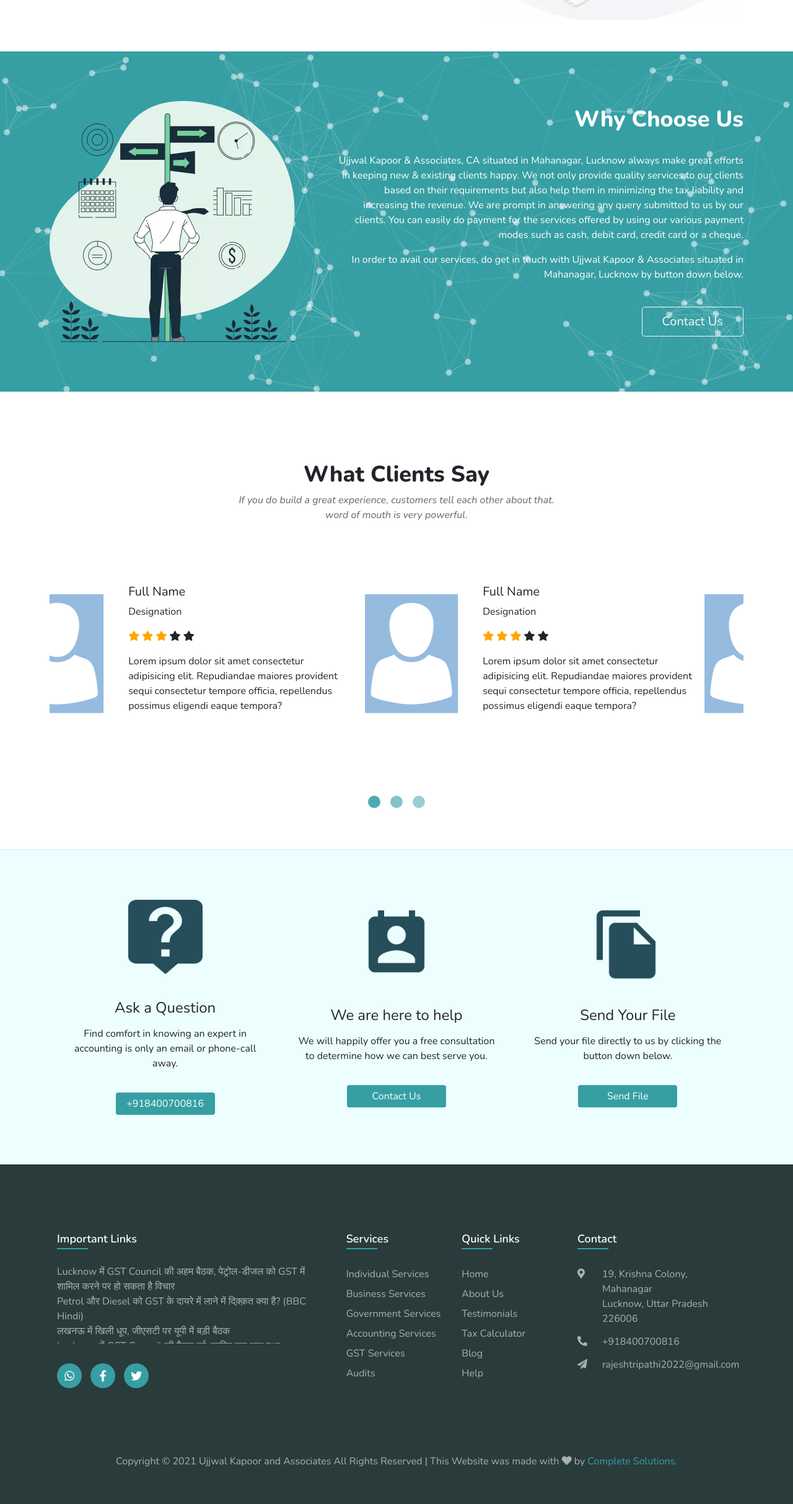
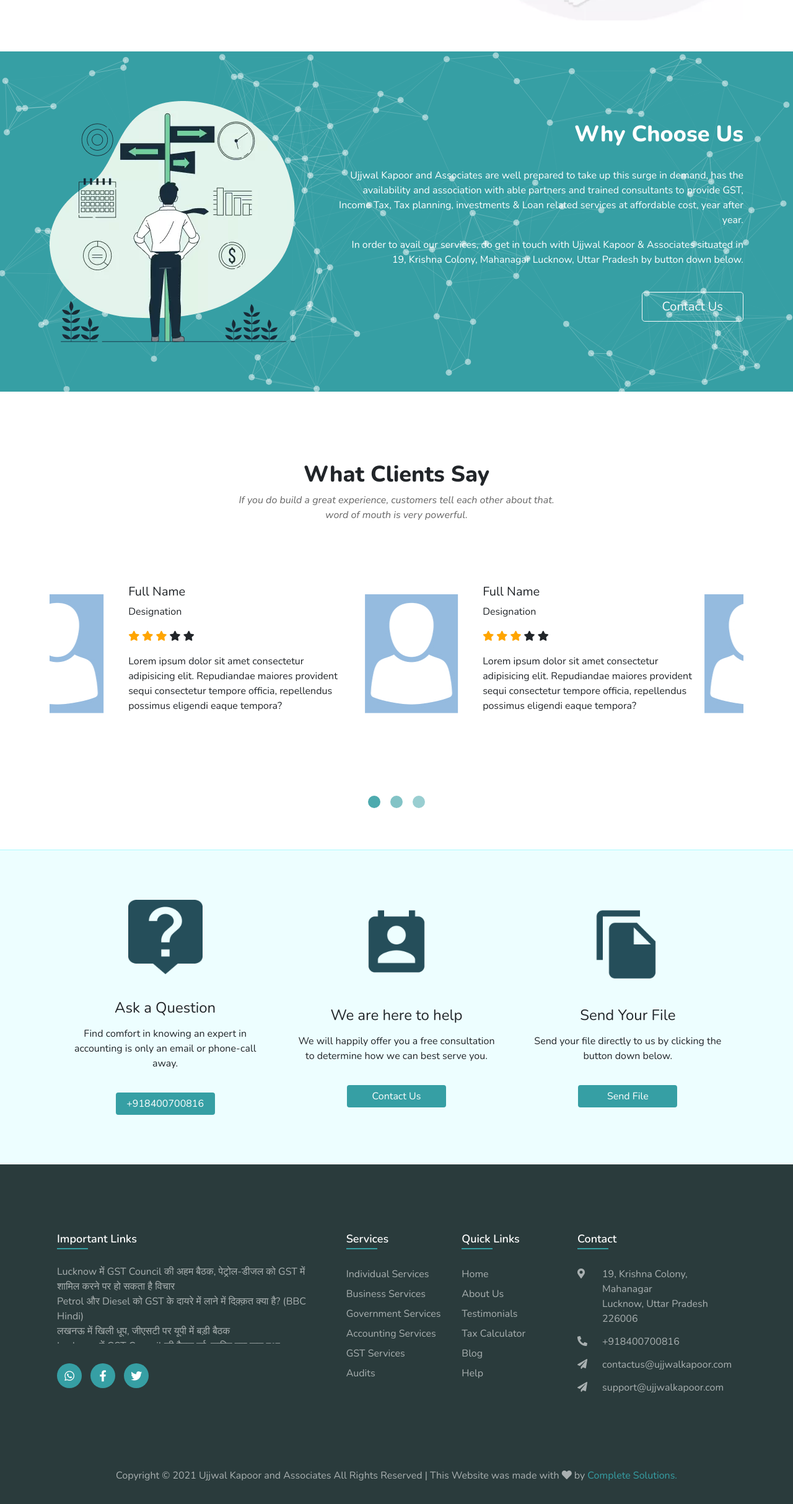
Before and after one commit to luffylovesmeat/ujjwal-kapoor-consultancy-website, a plain HTML site: page index.html in a window 1280 px wide. Shown: the part 2241-4668 px from the top of the page at 62% size. Drawn offline with nearby package versions, Linux system fonts and the light colour scheme; animation ran at ten frames a second.

Commit message:
fixed changes

```diff
--- a/index.html
+++ b/index.html
@@ -195,18 +195,12 @@
         <div class="content-box">
           <h1>Why Choose Us</h1>
           <p>
-            Ujjwal Kapoor & Associates, CA situated in Mahanagar, Lucknow always
-            make great efforts in keeping new & existing clients happy. We not
-            only provide quality services to our clients based on their
-            requirements but also help them in minimizing the tax liability and
-            increasing the revenue. We are prompt in answering any query
-            submitted to us by our clients. You can easily do payment for the
-            services offered by using our various payment modes such as cash,
-            debit card, credit card or a cheque.
+            Ujjwal Kapoor and Associates are well prepared to take up this surge in demand, has the availability and association with able partners and trained consultants to provide GST, Income Tax, Tax planning, investments & Loan related services at affordable cost, year after year.
           </p>
           <p>
             In order to avail our services, do get in touch with Ujjwal Kapoor &
-            Associates situated in Mahanagar, Lucknow by button down below.
+            Associates situated in 19, Krishna Colony, Mahanagar
+            Lucknow, Uttar Pradesh by button down below.
           </p>
           <form action="./contactUs.html">
             <button class="home-contact-btn btn btn-outline-light btn-lg">
@@ -502,7 +496,7 @@
             <li>
               <a href="https://www.incometaxindia.gov.in/pages/tools/tax-calculator.aspx">Tax Calculator</a>
             </li>
-            <li><a href="">Blog</a></li>
+            <li><a href="coming.html">Blog</a></li>
             <li><a href="">Help</a></li>
           </ul>
         </div>
@@ -522,7 +516,15 @@
             </li>
             <li>
               <span class="icon"><i class="fas fa-paper-plane"></i></span>
-              <span><a href="mailto:rajeshtripathi2022@gmail.com">rajeshtripathi2022@gmail.com</a></span>
+              <span><a href="mailto:contactus@ujjwalkapoor.com">contactus@ujjwalkapoor.com</a></span>
+            </li>
+            <li>
+              <span class="icon"><i class="fas fa-paper-plane"></i></span>
+              <span
+                ><a href="mailto:support@ujjwalkapoor.com"
+                  >support@ujjwalkapoor.com</a
+                ></span
+              >
             </li>
           </ul>
         </div>
```
Also changed, not shown: aboutUs.html (+10 -2 lines), coming.html (+10 -2 lines), contactUs.html (+13 -5 lines), experience.html (+10 -2 lines), services.html (+10 -2 lines), testimonial.html (+10 -2 lines), thanku.html (+10 -2 lines), ujjwal.html (+11 -3 lines).
